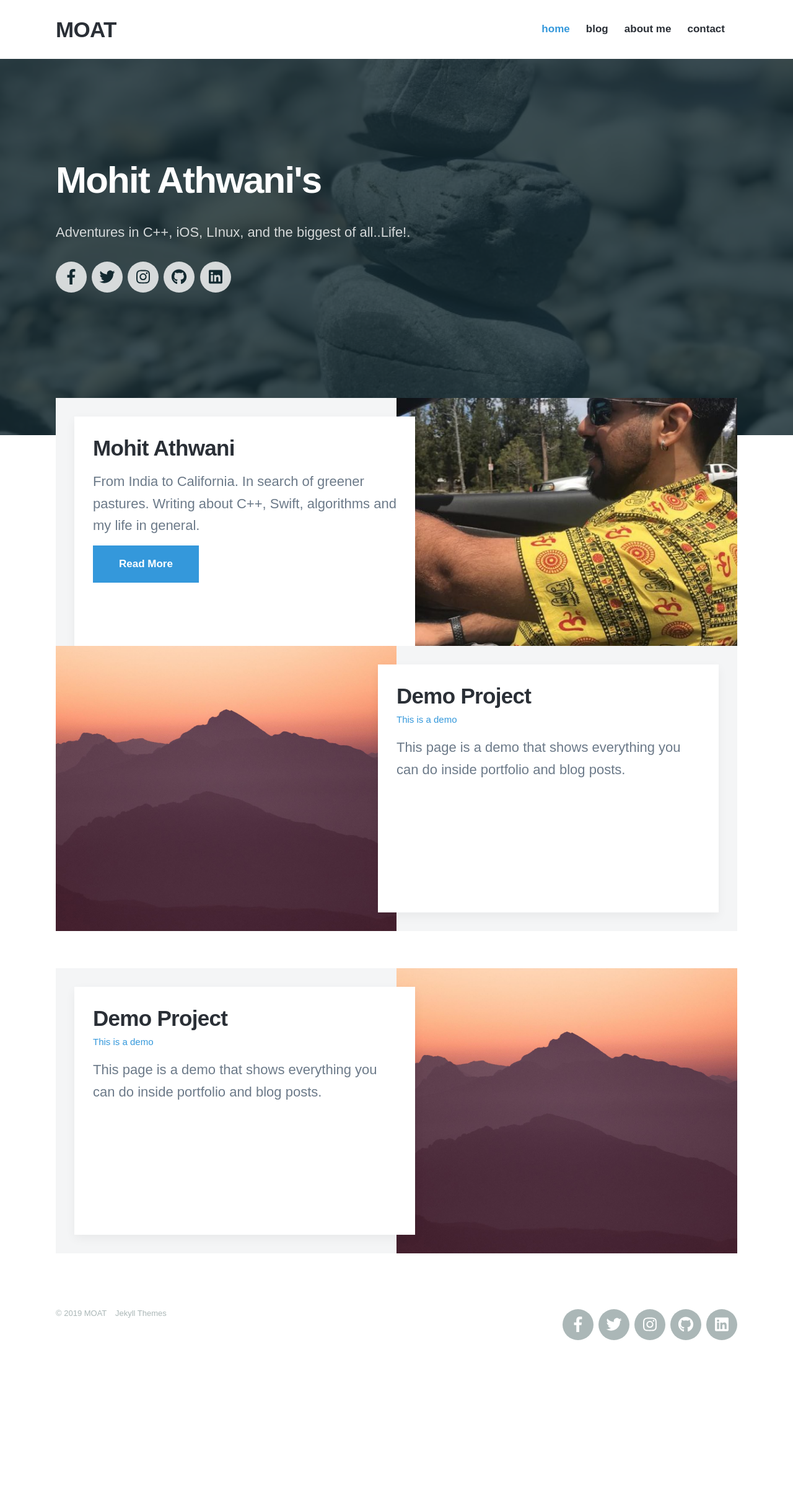
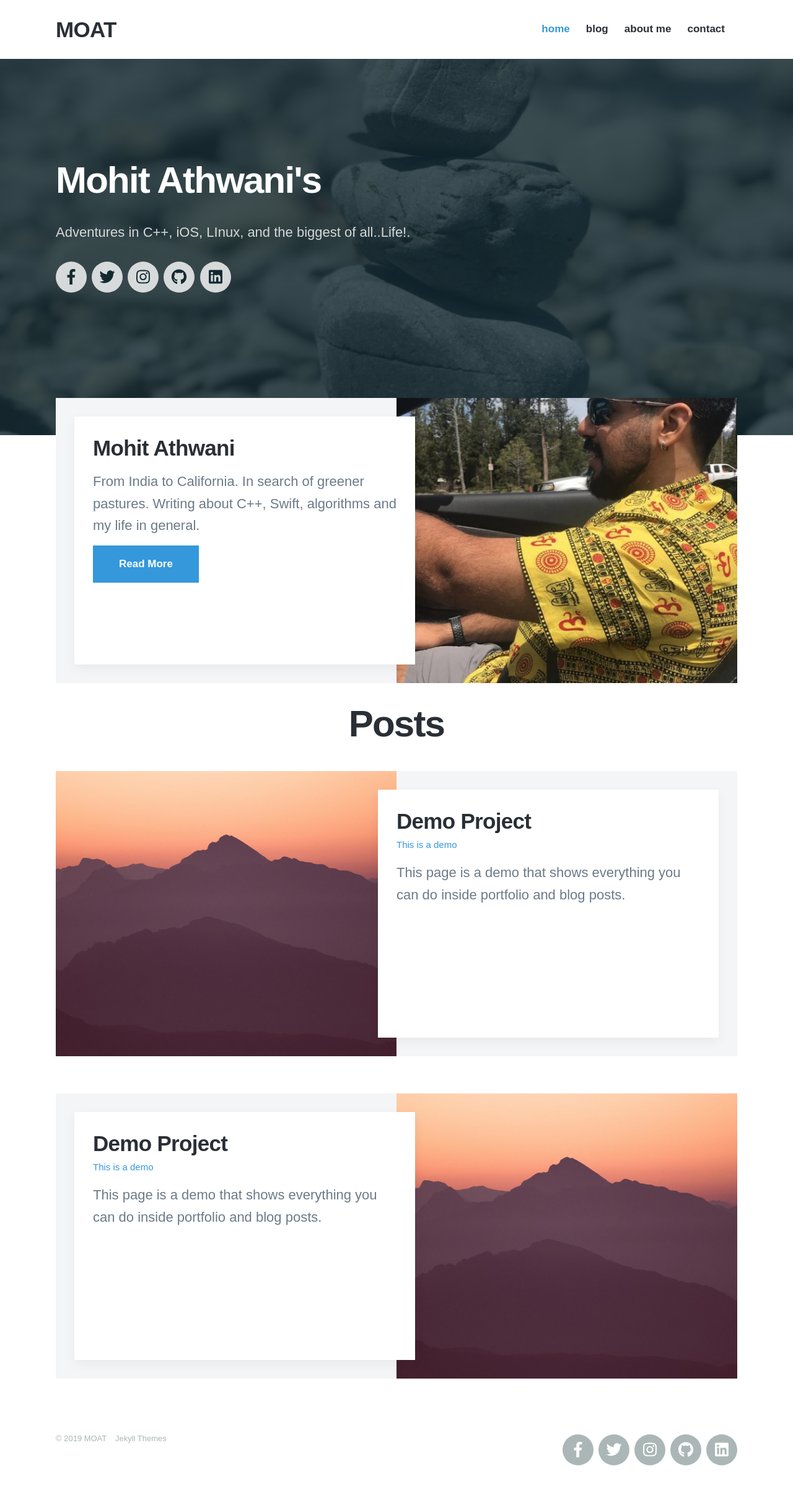
Before and after one commit to mohitathwani/mohitathwani.github.io, a Jekyll site: the page built from index.html, in a window 1280 px wide. Shown: the whole page at 62% size. Built offline with Jekyll 4.4.1, drawn with Linux system fonts in a browser that asks for light colours; nearby versions of some CDN libraries; some web fonts are replaced; before the commit the page ends 2205 px from its top, so only the background shows below that.

Commit message:
Got the Posts Section Title

```diff
--- a/_sass/_includes/_listing.scss
+++ b/_sass/_includes/_listing.scss
@@ -12,6 +12,24 @@
 		margin-top: -60px;
 	}
 }
+
+.listing_section_title {
+	margin-top: 30px;
+	margin-bottom: 100px;
+	display: flex;
+	align-items: center;
+	justify-content: center;
+}
+
+// .section_title::before,
+// .section_title::after {
+// 	display: inline-block;
+//     content: "";
+//     border-top: 3px solid black;
+//     width: 60px;
+//     margin: 0 1rem;
+// 	transform: translateY(-1rem);
+// }
 
 .post {
 	position: relative;
--- a/index.html
+++ b/index.html
@@ -50,6 +50,12 @@ featured_image: /images/home-image.jpg
 	</div>
 </section>
 
+<section class="listing listing_section_title">
+	<div class="wrap">
+		<h1 class="section_title">Posts</h1>
+	</div>
+</section>
+
 <section class="listing">
 
 	<div class="wrap">
```
